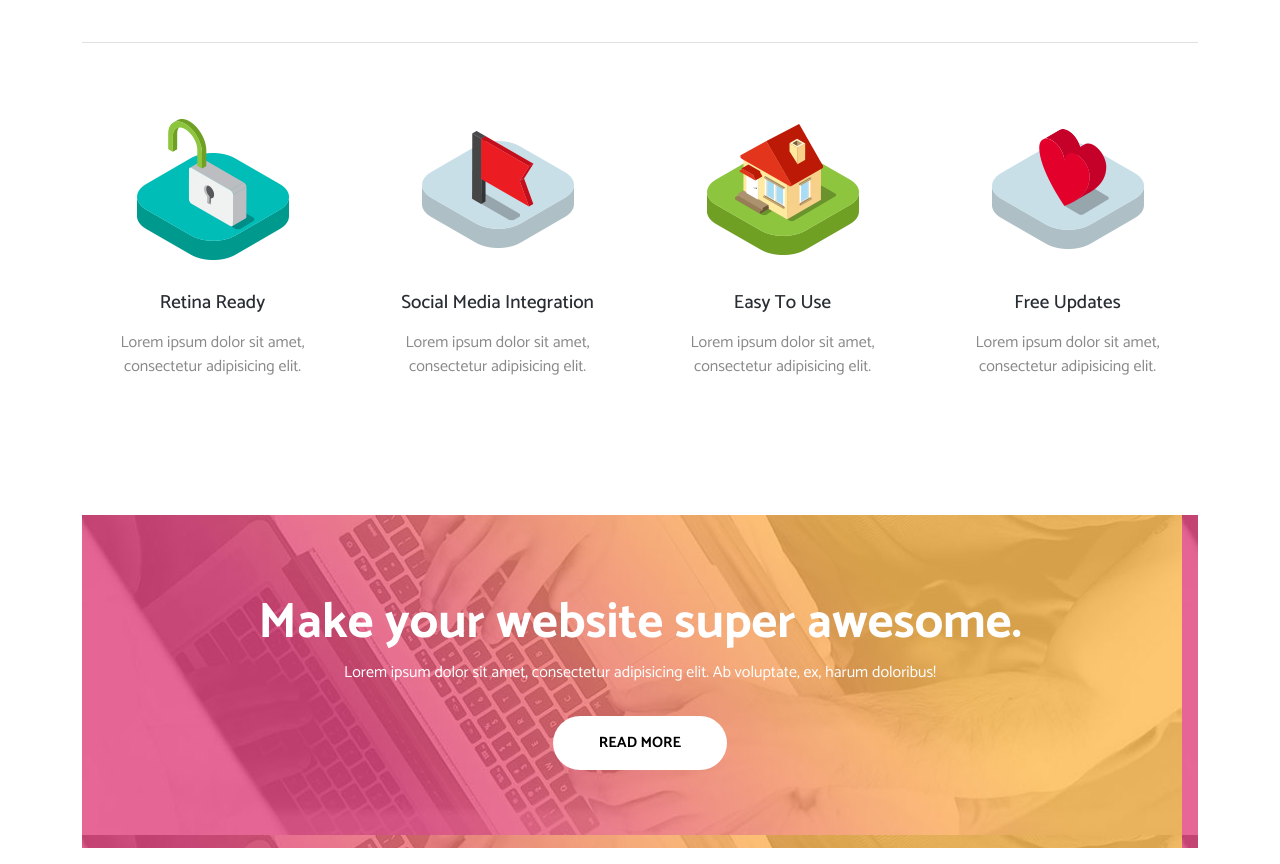
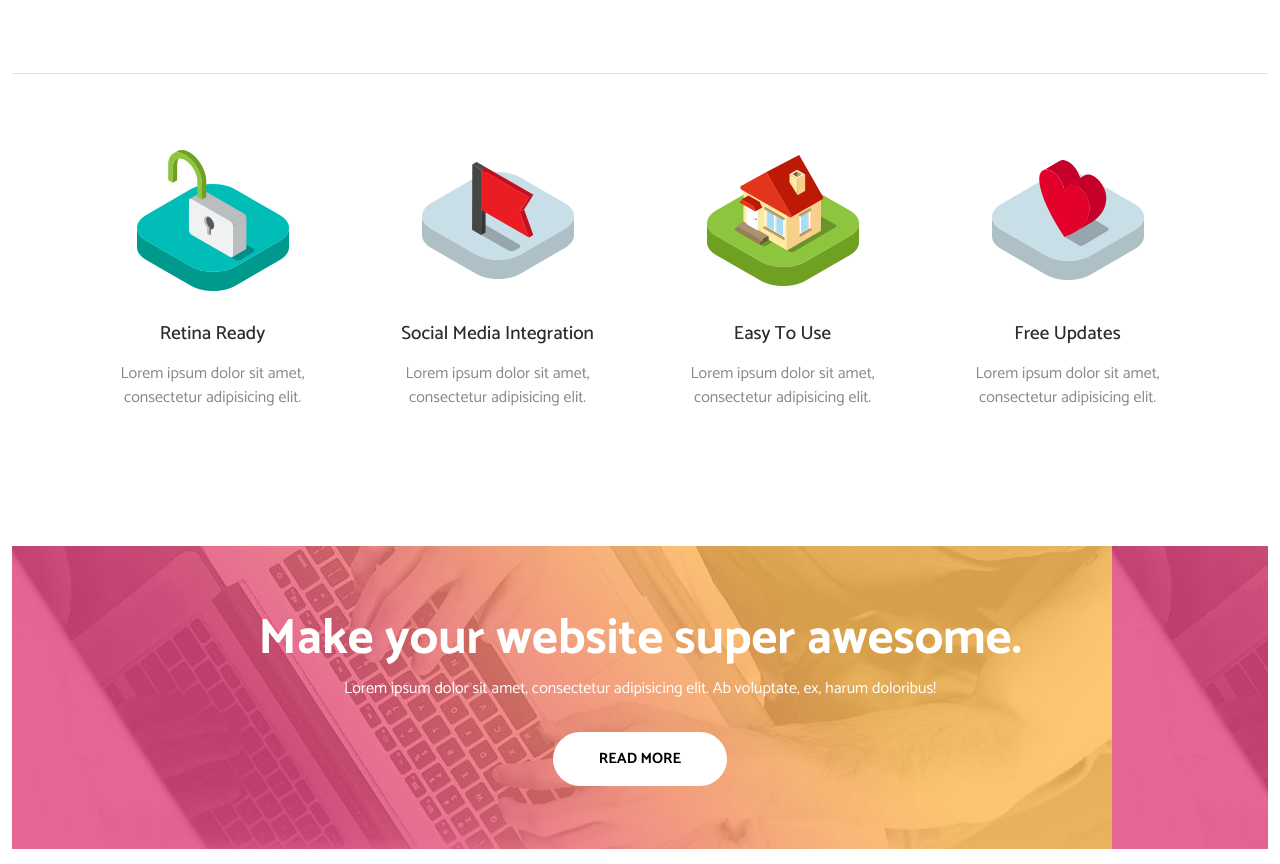
Before and after one commit to Andymahn/Examen-2, a plain HTML site: page index.html in a window 1280 px wide. Shown: the part 1268-2132 px from the top of the page. Drawn offline with nearby package versions, Linux system fonts and the light colour scheme.

Commit message:
Add files via upload

```diff
--- a/css/style.css
+++ b/css/style.css
@@ -82,7 +82,7 @@ footer{
 .cta{
     background-image: url("../img/home-grid-banner.jpg");
 	text-align: center;
-	padding: 7% 7%;
+	padding: 5% 5%;
 
 }
 
--- a/index.html
+++ b/index.html
@@ -121,7 +121,7 @@
 
 
 <section id="intro" class="section">
-		<div class="container">
+		<div class="container-fluid">
 
 			<div class="row text-center">
 
@@ -154,7 +154,7 @@
 
 </section>
 
-	<div class="container">
+	<div class="container-fluid">
 		<hr>
 	</div>
 
@@ -201,7 +201,7 @@
 
 
 		<section id="cta" class="section">
-		<div class="container">
+		<div class="container-fluid">
 			<div class="cta">
 				<h1 class="titulo">Make your website super awesome.</h1>
 				<p>Lorem ipsum dolor sit amet, consectetur adipisicing elit. Ab voluptate, ex, harum doloribus!</p>
```
